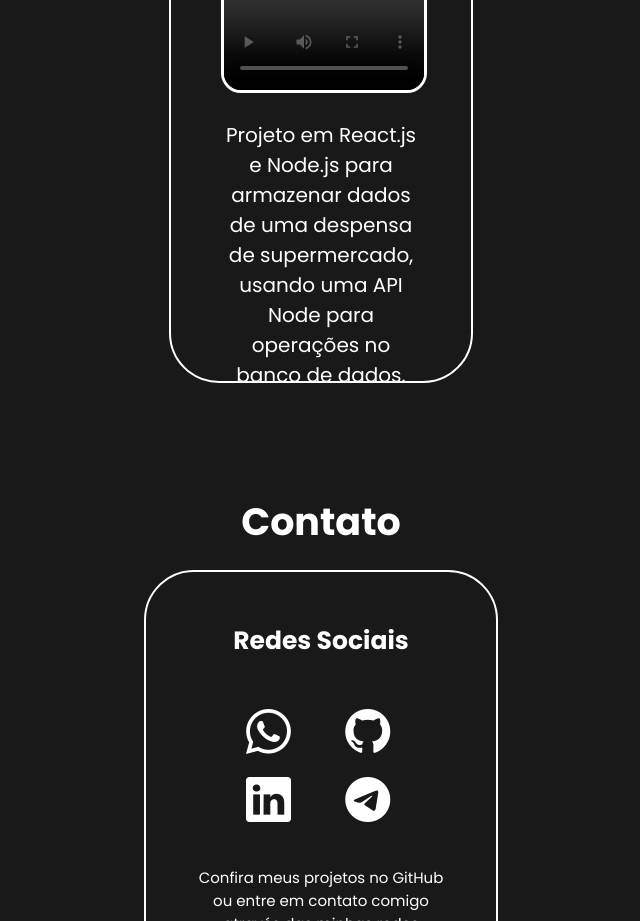
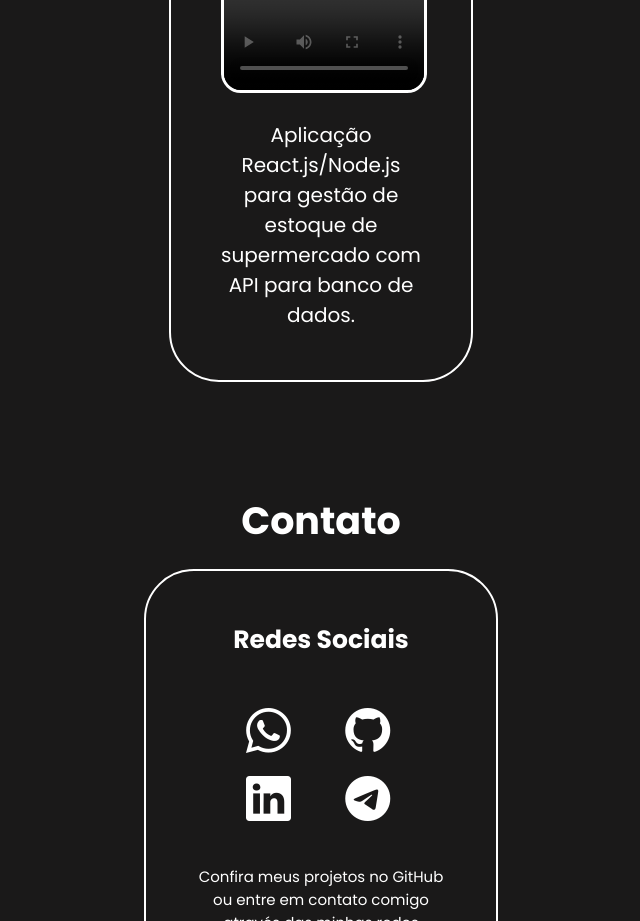
Before and after one commit to ssavioRosa/MyPortfolio, a plain HTML site: page index.html in a window 1280 px wide. Shown: the part 7800-8721 px from the top of the page, without its empty margins (319-959 px from the left). Drawn offline with nearby package versions, Linux system fonts and the light colour scheme; grey boxes are pictures that could not be loaded.

Commit message:
melhorias

```diff
--- a/index.html
+++ b/index.html
@@ -211,7 +211,7 @@
                             <h3 class="titulobox">Dispensa de supermercado</h3>
                             <div class="video">
                                 <video controls src="videos\projetoFullstack.mp4"></video>
-                                <p class="textoProjeto"><a href="https://github.com/ssavioRosa/dispensaDeSupermercado" target="_blank">Projeto em React.js e Node.js para armazenar dados de uma despensa de supermercado, usando uma API Node para operações no banco de dados.</a></p>
+                                <p class="textoProjeto"><a href="https://github.com/ssavioRosa/estoqueDeSupermercado" target="_blank">Aplicação React.js/Node.js para gestão de estoque de supermercado com API para banco de dados.</a></p>
                                 </h3>
                             </div>
                         </div>
```
